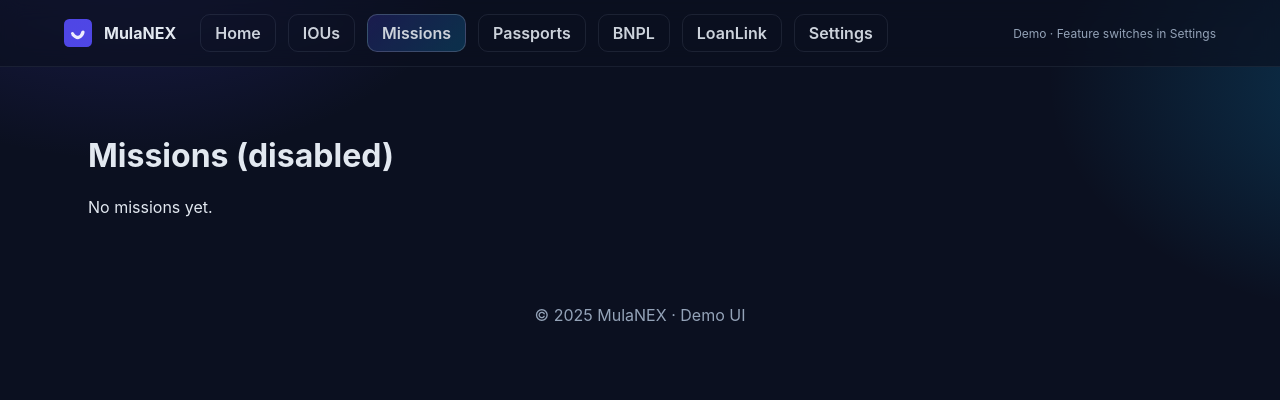
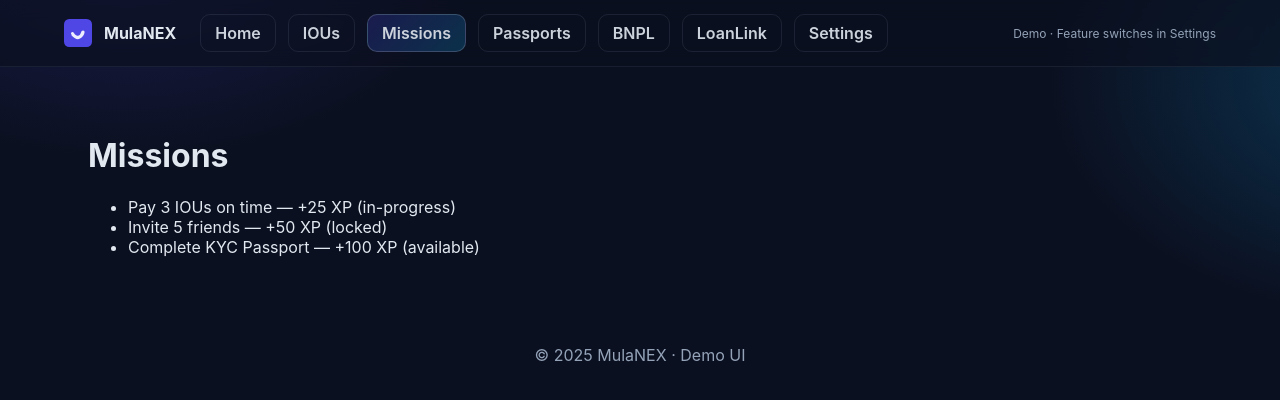
Before and after one commit to Mzondiwe/mulanex-demo, a Next.js app: page /missions in a window 1280 px wide. Shown: the top 400 px of the page. Built offline with nearby package versions, Linux system fonts and the light colour scheme.

Commit message:
Update missions.js

```diff
--- a/pages/missions.js
+++ b/pages/missions.js
@@ -1,26 +1,17 @@
-// pages/missions.js
-import React from 'react';
-import * as Flags from '../lib/flags';
+import { missions } from '../lib/data';
 
-export default function MissionsPage() {
-  const list = Array.isArray(Flags.missions) ? Flags.missions : [];
-
+export default function Missions() {
+  const list = Array.isArray(missions) ? missions : [];
   return (
     <main style={{ padding: 24 }}>
-      <h1>Missions {Flags.FEATURES?.MISSIONS_ENABLED ? '' : '(disabled)'}</h1>
-
-      {list.length === 0 ? (
-        <p>No missions yet.</p>
-      ) : (
-        <ul>
-          {list.map(m => (
-            <li key={m.id} style={{ marginBottom: 8 }}>
-              <strong>{m.title}</strong> — Reward: {m.reward}{' '}
-              {m.active ? '(active)' : '(inactive)'}
-            </li>
-          ))}
-        </ul>
-      )}
+      <h1>Missions</h1>
+      <ul>
+        {list.map(m => (
+          <li key={m.id}>
+            {m.title} — {m.reward} ({m.status})
+          </li>
+        ))}
+      </ul>
     </main>
   );
 }
```
